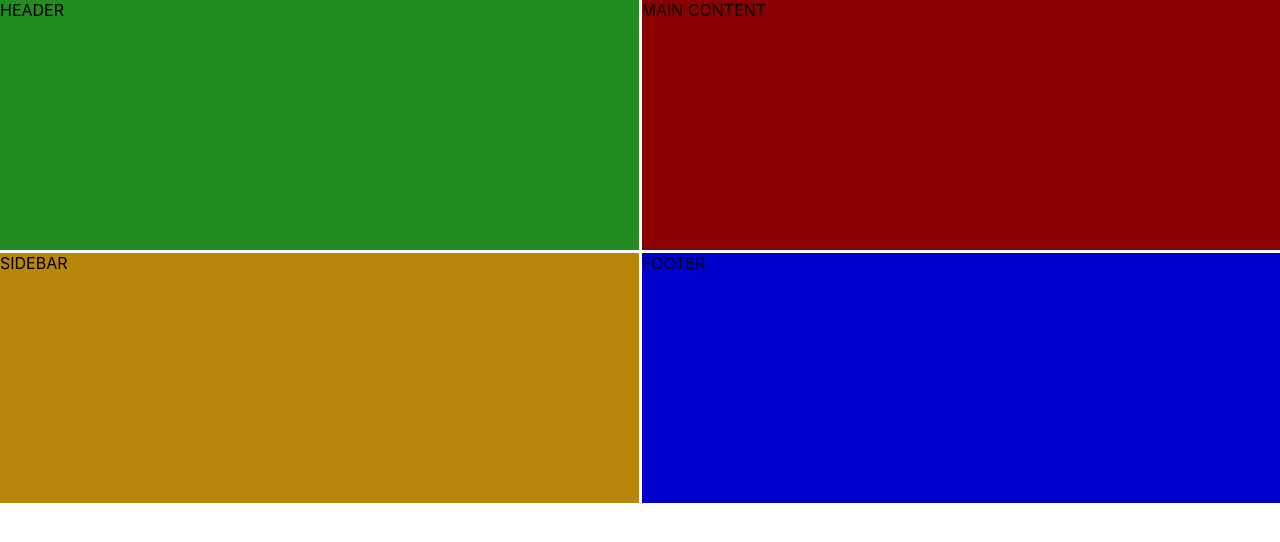
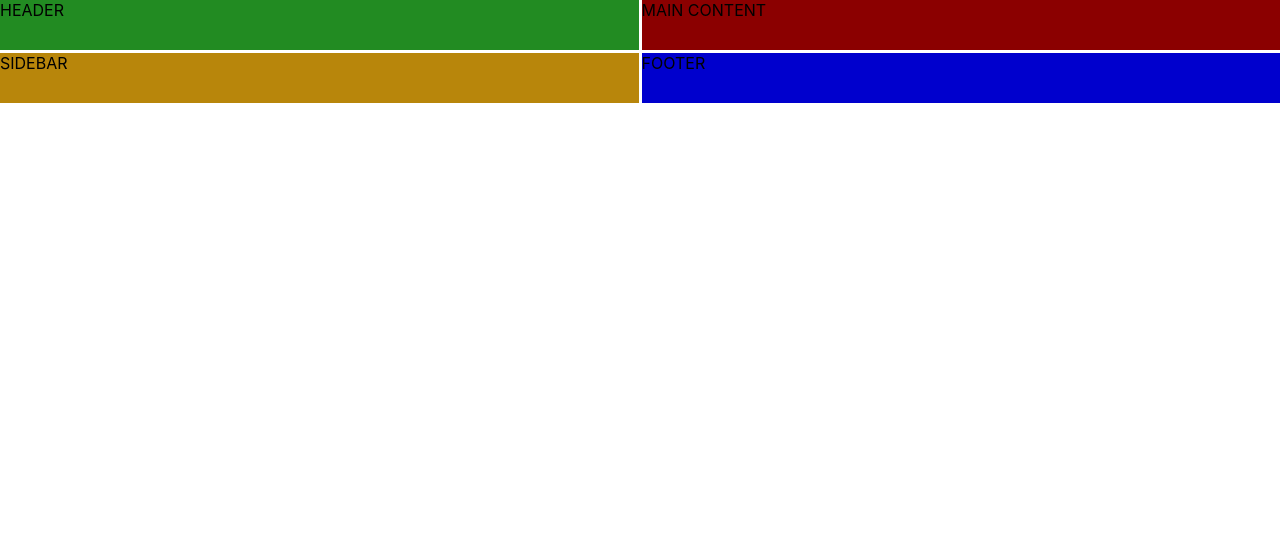
Before and after one commit to jFarrow02/restaurantfinder-2021-11-client, a React (Create React App) app: page / in a window 1280 px wide. Shown: the top 542 px of the page. Built offline with nearby package versions, Linux system fonts and the light colour scheme; no server answers.

Commit message:
grid-template

```diff
--- a/src/App.css
+++ b/src/App.css
@@ -1,6 +1,5 @@
 .App {
   display: grid;
-  grid-template-columns: repeat(2, 1fr);
-  grid-template-rows: repeat(2, 250px);
+  grid-template: repeat(2, 50px) / repeat(2, 1fr);
   grid-gap: 3px;
 }
```
